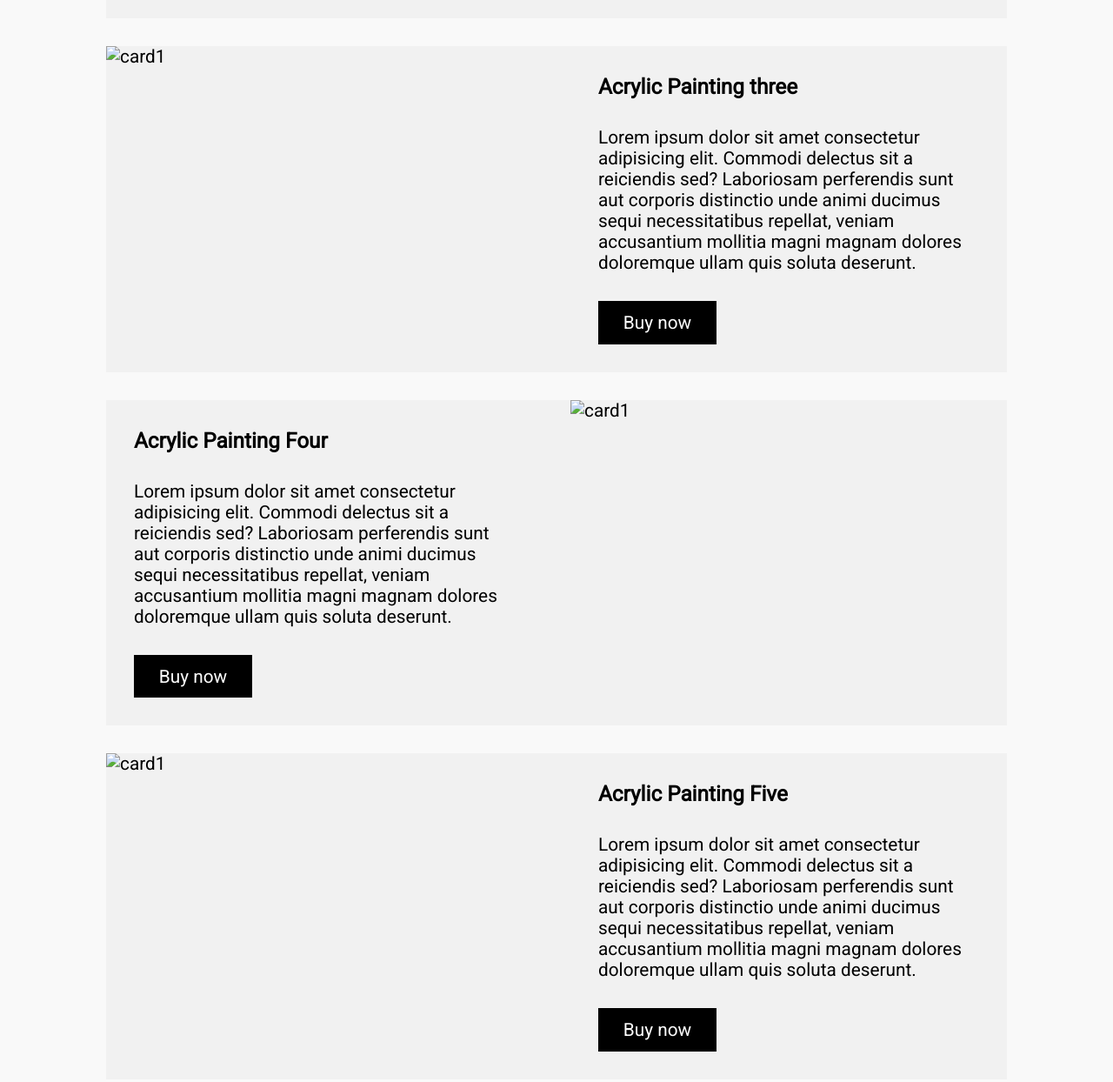
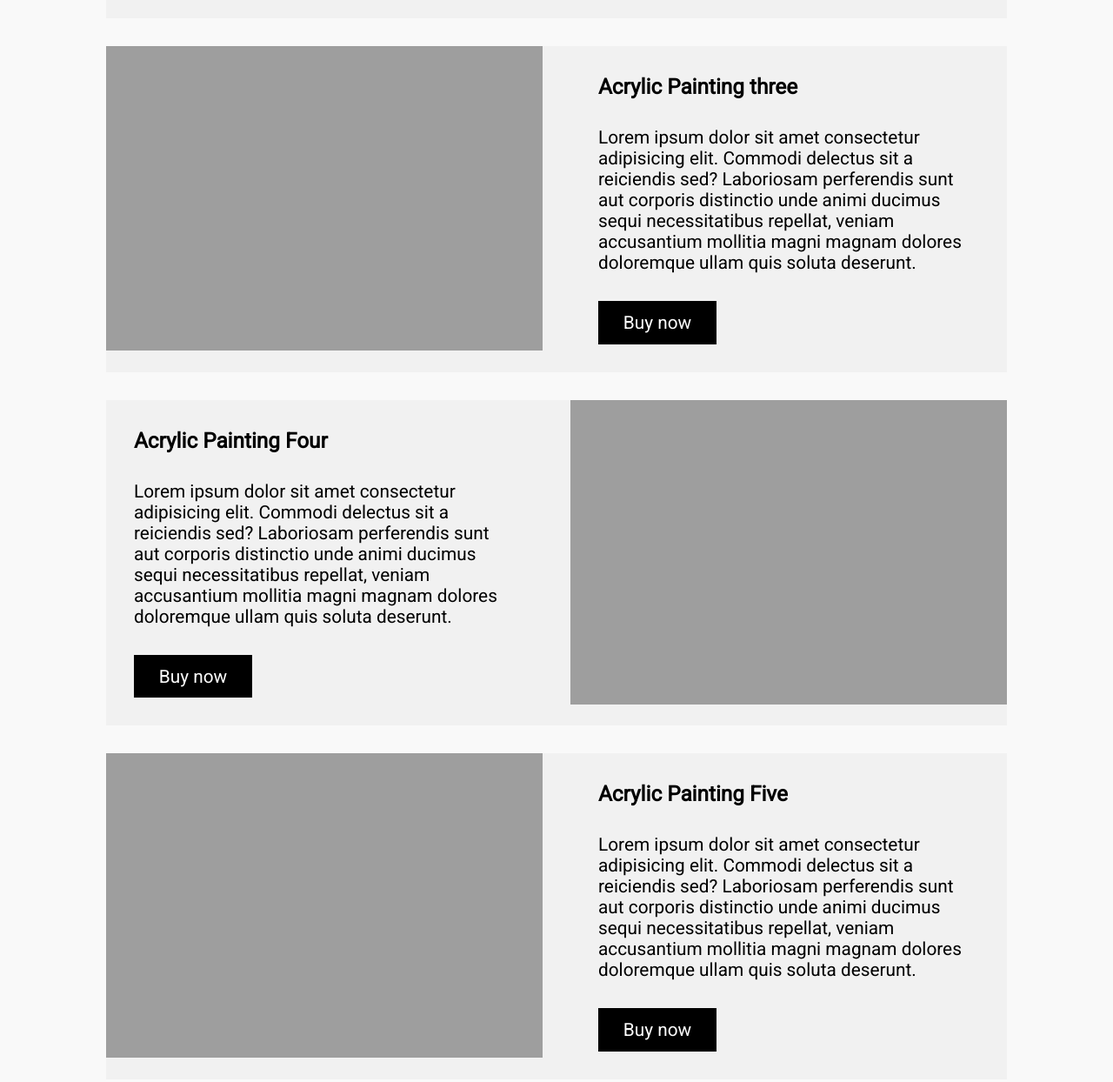
Before and after one commit to suvrajit1998/scrolling-animation, a plain HTML site: page index.html in a window 1280 px wide. Shown: the part 1200-2444 px from the top of the page at 87% size. Drawn offline with nearby package versions, Linux system fonts and the light colour scheme; the site is published under a folder, as on GitHub Pages, so addresses that start at the root find nothing.

Commit message:
this is second

```diff
--- a/index.html
+++ b/index.html
@@ -18,7 +18,7 @@
     </header>
     <main class="container">
       <section class="card">
-        <img src="/image/card (1).jpg" alt="card1" />
+        <img src="./image/card (1).jpg" alt="card1" />
         <div>
           <h3>Acrylic Painting One</h3>
           <p>
@@ -33,7 +33,7 @@
       </section>
 
       <section class="card" data-aos="fade-left">
-        <img src="/image/card (2).jpg" alt="card1" />
+        <img src="./image/card (2).jpg" alt="card1" />
         <div>
           <h3>Acrylic Painting two</h3>
           <p>
@@ -48,7 +48,7 @@
       </section>
 
       <section class="card" data-aos="fade-right">
-        <img src="/image/card (3).jpg" alt="card1" />
+        <img src="./image/card (3).jpg" alt="card1" />
         <div>
           <h3>Acrylic Painting three</h3>
           <p>
@@ -63,7 +63,7 @@
       </section>
 
       <section class="card" data-aos="fade-left">
-        <img src="/image/card (4).jpg" alt="card1" />
+        <img src="./image/card (4).jpg" alt="card1" />
         <div>
           <h3>Acrylic Painting Four</h3>
           <p>
@@ -78,7 +78,7 @@
       </section>
 
       <section class="card" data-aos="fade-right">
-        <img src="/image/card (5).jpg" alt="card1" />
+        <img src="./image/card (5).jpg" alt="card1" />
         <div>
           <h3>Acrylic Painting Five</h3>
           <p>
```
